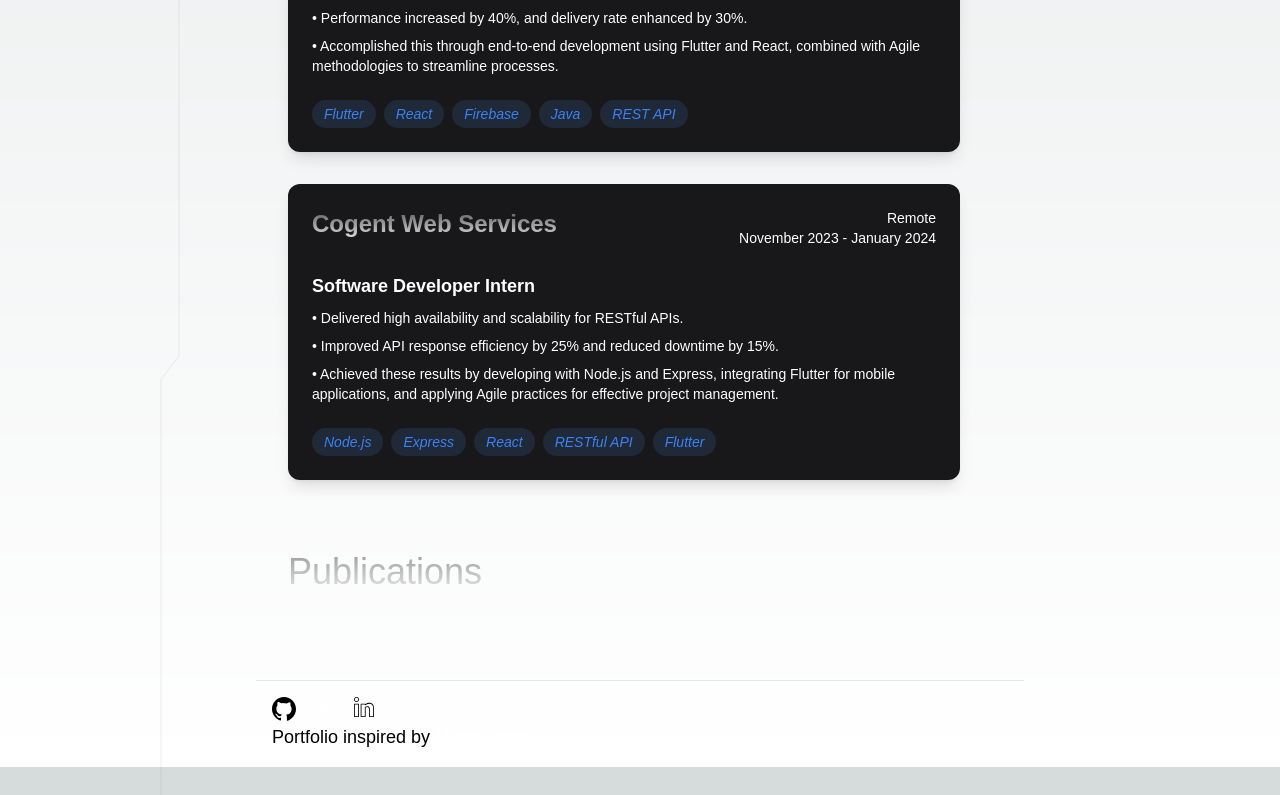
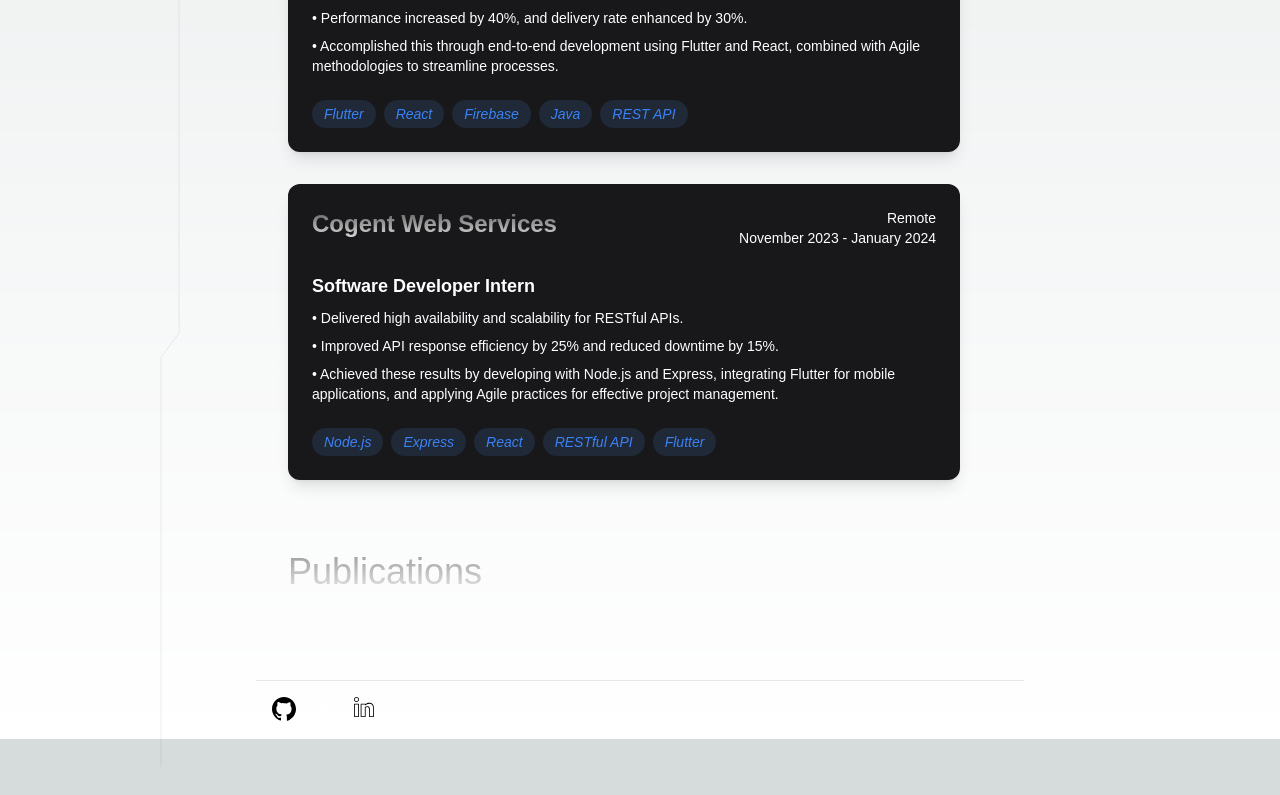
Before and after one commit to sincerelyyyash/portfolio, a Next.js app: page / in a window 1280 px wide. Shown: the part 1430-2225 px from the top of the page. After the commit the page ends 2197 px from the top, so only its background shows below. Built offline with nearby package versions, Linux system fonts and the light colour scheme; a web font is replaced by a local one.

Commit message:
footer updated

```diff
--- a/components/Footer.tsx
+++ b/components/Footer.tsx
@@ -41,19 +41,19 @@ function Footer() {
         {/* </div> */}
       </div>
 
-      <div className='flex items-center text-lg mt-8 md:mt-0 justify-center'>
-        <p>
-          Portfolio inspired by{' '}
-          <a
-            href="https://manuarora.in/"
-            target="_blank"
-            rel="noopener noreferrer"
-            className="text-white hover:text-blue-500"
-          >
-            Manu Arora
-          </a>
-        </p>
-      </div>
+      {/* <div className='flex items-center text-lg mt-8 md:mt-0 justify-center'> */}
+      {/*   <p> */}
+      {/*     Portfolio inspired by{' '} */}
+      {/*     <a */}
+      {/*       href="https://manuarora.in/" */}
+      {/*       target="_blank" */}
+      {/*       rel="noopener noreferrer" */}
+      {/*       className="text-white hover:text-blue-500" */}
+      {/*     > */}
+      {/*       Manu Arora */}
+      {/*     </a> */}
+      {/*   </p> */}
+      {/* </div> */}
     </div>
   );
 }
```
